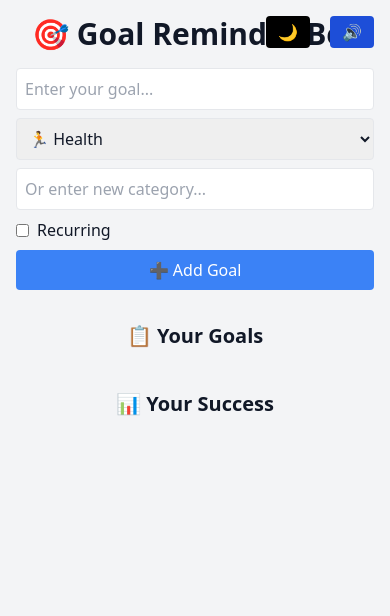
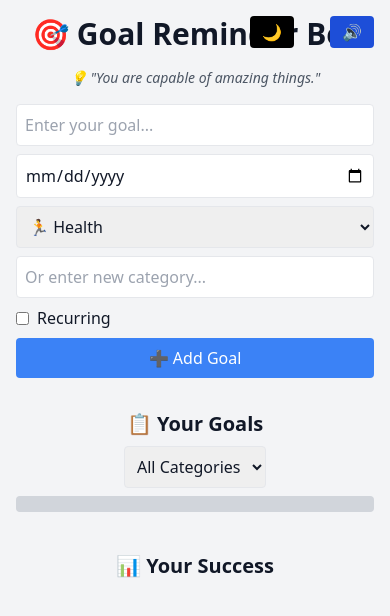
Before and after one commit to edwinvakkachan/goal-reminder-bot, a website: page web/public/index.html in a window 390 px wide. Drawn offline with nearby package versions, Linux system fonts and the light colour scheme; no server answers.

Commit message:
updating changes

```diff
--- a/web/public/index.html
+++ b/web/public/index.html
@@ -15,16 +15,19 @@
   </style>
 </head>
 <body class="bg-gray-100 text-gray-900 min-h-screen flex flex-col items-center p-4">
-  <button id="darkToggle" class="fixed top-4 right-20 bg-black text-white px-3 py-1 rounded">🌙</button>
+  <button id="darkToggle" class="fixed top-4 right-24 bg-black text-white px-3 py-1 rounded">🌙</button>
   <button id="musicToggle" class="fixed top-4 right-4 bg-blue-700 text-white px-3 py-1 rounded">🔊</button>
 
-  <audio id="bg-music" src="/media/bg.mp3" loop></audio>
+  <audio id="bg-music" src="/media/bg.mp3" autoplay loop></audio>
   <audio id="ding" src="/media/ding.mp3"></audio>
 
   <h1 class="text-3xl font-bold mb-4">🎯 Goal Reminder Bot</h1>
 
+  <div id="quote" class="italic text-center text-sm text-gray-600 mb-4"></div>
+
   <form id="goalForm" class="flex flex-col gap-2 w-full max-w-md">
     <input class="p-2 rounded border" type="text" id="text" placeholder="Enter your goal..." required>
+    <input class="p-2 rounded border" type="date" id="dueDate" placeholder="Due date">
     <select class="p-2 rounded border" id="category">
       <option value="🏃 Health">🏃 Health</option>
       <option value="💼 Work">💼 Work</option>
@@ -38,6 +41,17 @@
   </form>
 
   <h2 class="text-xl font-semibold mt-8 mb-2">📋 Your Goals</h2>
+  <select id="filterCategory" class="mb-2 p-2 border rounded">
+    <option value="">All Categories</option>
+    <option value="🏃 Health">🏃 Health</option>
+    <option value="💼 Work">💼 Work</option>
+    <option value="👤 Personal">👤 Personal</option>
+  </select>
+
+  <div id="progress" class="w-full max-w-md h-4 bg-gray-300 rounded overflow-hidden mb-2">
+    <div id="progressBar" class="h-full bg-green-500" style="width: 0%"></div>
+  </div>
+
   <div id="goals" class="grid gap-2 w-full max-w-md"></div>
 
   <h2 class="text-xl font-semibold mt-8 mb-2">📊 Your Success</h2>
@@ -46,8 +60,8 @@
   <script>
     const ding = document.getElementById('ding');
     const music = document.getElementById('bg-music');
+    let musicPlaying = true;
 
-    let musicPlaying = false;
     document.getElementById('musicToggle').addEventListener('click', () => {
       if (musicPlaying) {
         music.pause();
@@ -63,13 +77,14 @@
     document.getElementById('goalForm').addEventListener('submit', async (e) => {
       e.preventDefault();
       const text = document.getElementById('text').value;
+      const dueDate = document.getElementById('dueDate').value;
       const custom = document.getElementById('customCategory').value.trim();
       const category = custom ? custom : document.getElementById('category').value;
       const recurring = document.getElementById('recurring').checked;
       const res = await fetch('/api/goals', {
         method: 'POST',
         headers: { 'Content-Type': 'application/json' },
-        body: JSON.stringify({ text, category, recurring })
+        body: JSON.stringify({ text, category, dueDate, recurring })
       });
       if (res.ok) {
         loadGoals();
@@ -79,7 +94,10 @@
 
     async function loadGoals() {
       const res = await fetch('/api/goals');
-      const goals = await res.json();
+      let goals = await res.json();
+      const filter = document.getElementById('filterCategory').value;
+      if (filter) goals = goals.filter(g => g.category === filter);
+
       const container = document.getElementById('goals');
       container.innerHTML = '';
 
@@ -89,7 +107,16 @@
       goals.forEach(goal => {
         const div = document.createElement('div');
         div.className = 'p-3 rounded shadow bg-white flex justify-between items-center';
-        div.innerHTML = `<span>${goal.category} ${goal.text}</span>
+
+        let countdown = '';
+        if (goal.dueDate) {
+          const now = new Date();
+          const due = new Date(goal.dueDate);
+          const daysLeft = Math.ceil((due - now) / (1000 * 60 * 60 * 24));
+          countdown = `<br><small>⏳ ${daysLeft} day(s) left</small>`;
+        }
+
+        div.innerHTML = `<span>${goal.category} ${goal.text}${countdown}</span>
           <div>
             <button onclick="completeGoal('${goal.id}')" class="text-green-500">✔️</button>
             <button onclick="deleteGoal('${goal.id}')" class="text-red-500 ml-2">🗑️</button>
@@ -98,6 +125,10 @@
 
         goal.completed ? completed++ : pending++;
       });
+
+      const total = completed + pending;
+      const percent = total ? (completed / total * 100).toFixed(0) : 0;
+      document.getElementById('progressBar').style.width = `${percent}%`;
 
       renderChart(pending, completed);
     }
@@ -132,11 +163,29 @@
       });
     }
 
+    async function loadQuote() {
+      const quotes = [
+        "Believe you can and you're halfway there.",
+        "The secret of getting ahead is getting started.",
+        "Start where you are. Use what you have. Do what you can.",
+        "Every accomplishment starts with the decision to try.",
+        "You are capable of amazing things."
+      ];
+      const quote = quotes[Math.floor(Math.random() * quotes.length)];
+      document.getElementById('quote').textContent = `💡 "${quote}"`;
+    }
+
     document.getElementById('darkToggle').addEventListener('click', () => {
       document.body.classList.toggle('dark');
     });
 
-    loadGoals();
+    document.getElementById('filterCategory').addEventListener('change', loadGoals);
+
+    window.addEventListener('DOMContentLoaded', () => {
+      music.play();
+      loadQuote();
+      loadGoals();
+    });
   </script>
 </body>
 </html>
```
